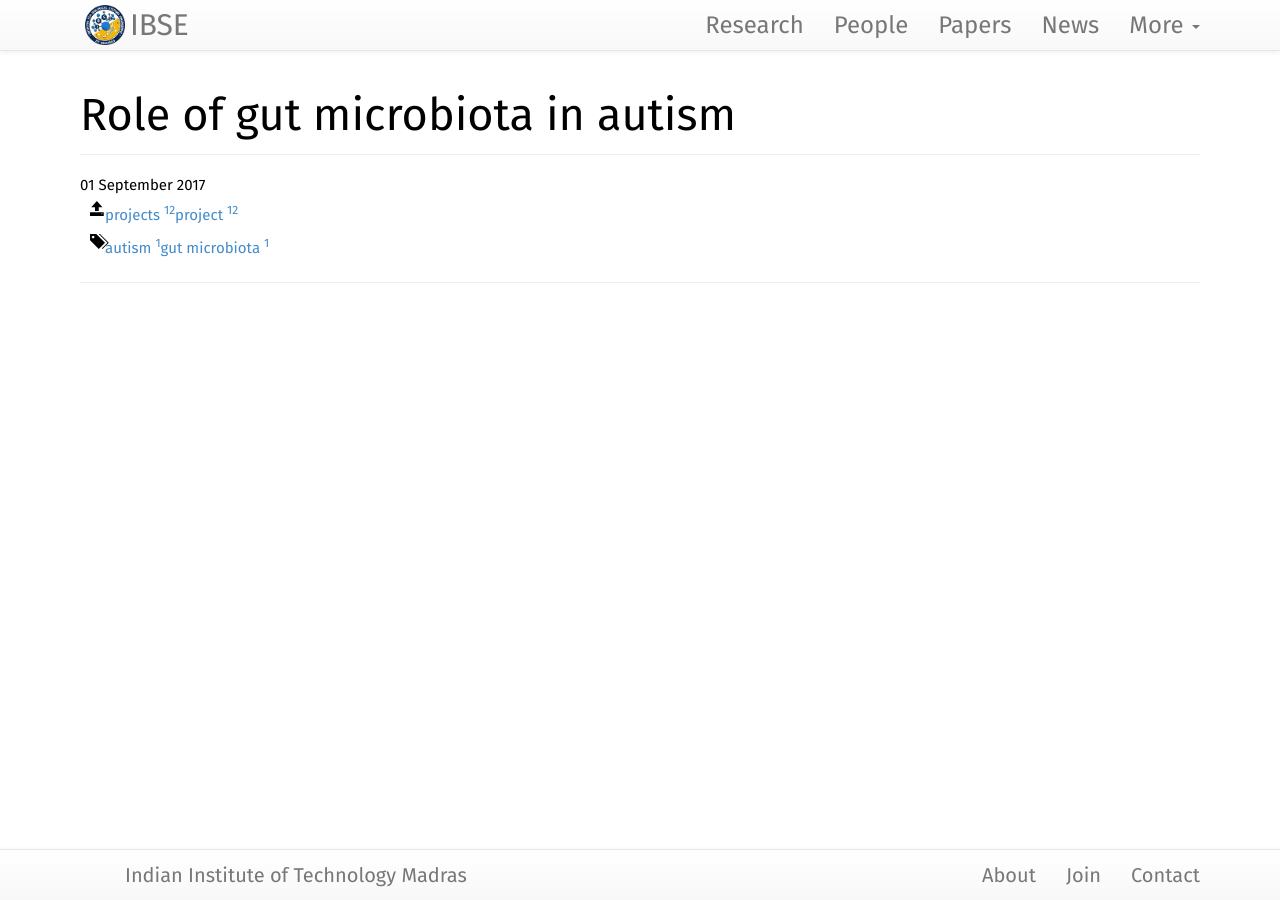
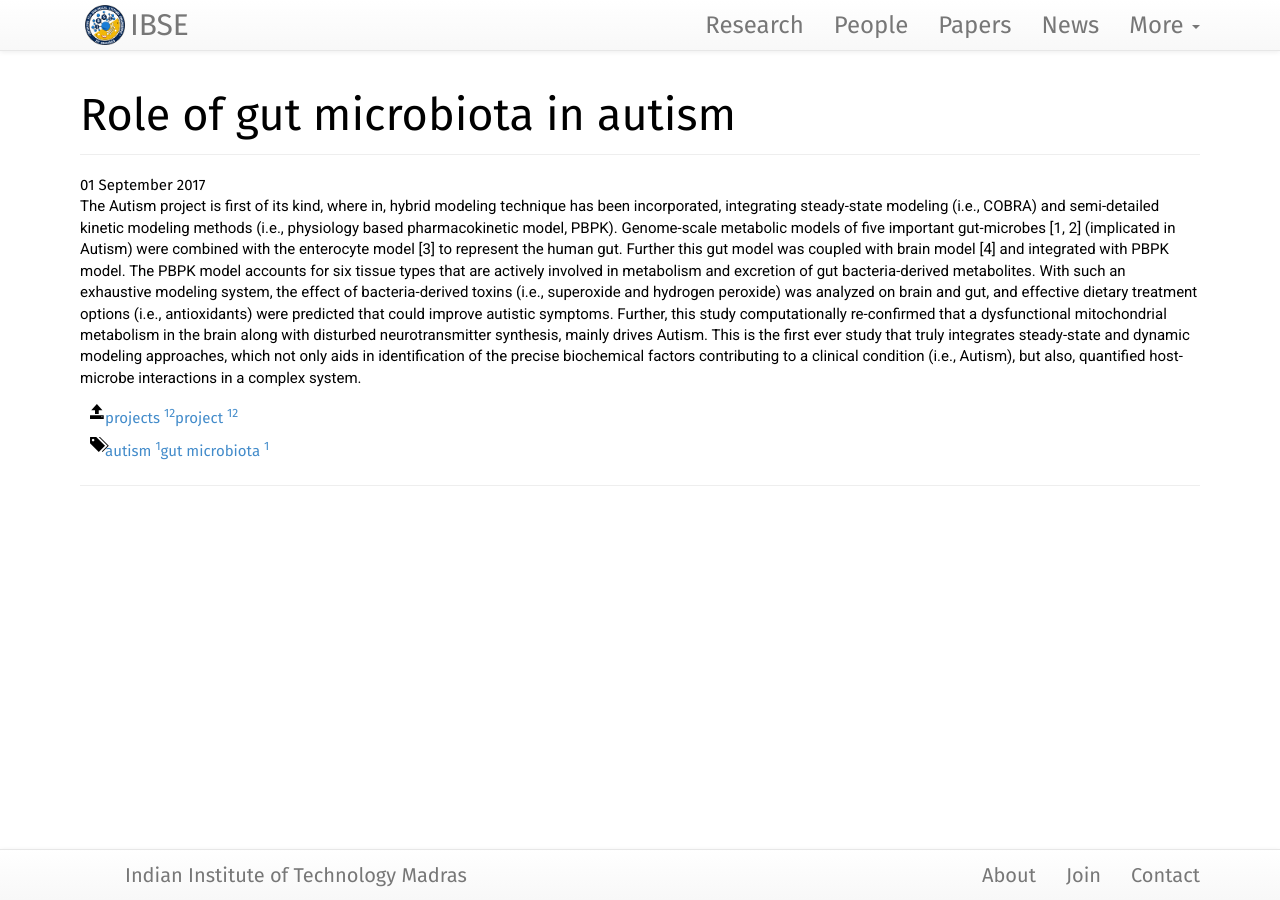
Before and after one commit to philge/ibse-iitm.github.io, a Jekyll site: the page built from projects/_posts/2017-09-01-gut-microbiota-autism.md, in a window 1280 px wide. Built offline with Jekyll 4.4.1, drawn with Linux system fonts in a browser that asks for light colours; nearby versions of some CDN libraries.

Commit message:
Update 2017-09-01-gut-microbiota-autism.md

```diff
--- a/projects/_posts/2017-09-01-gut-microbiota-autism.md
+++ b/projects/_posts/2017-09-01-gut-microbiota-autism.md
@@ -9,3 +9,6 @@ tags: [autism, gut microbiota]
 people: Meghana Palukuri & Swagatika Sahoo & Raghunathan Rengaswamy
 ---
 {% include JB/setup %}
+
+The Autism project is first of its kind, where in, hybrid modeling technique has been incorporated, integrating steady-state modeling (i.e., COBRA) and semi-detailed kinetic modeling methods (i.e., physiology based pharmacokinetic model, PBPK). Genome-scale metabolic models of five important gut-microbes [1, 2] (implicated in Autism) were combined with the enterocyte model
+[3] to represent the human gut. Further this gut model was coupled with brain model [4] and integrated with PBPK model. The PBPK model accounts for six tissue types that are actively involved in metabolism and excretion of gut bacteria-derived metabolites. With such an exhaustive modeling system, the effect of bacteria-derived toxins (i.e., superoxide and hydrogen peroxide) was analyzed on brain and gut, and effective dietary treatment options (i.e., antioxidants) were predicted that could improve autistic symptoms. Further, this study computationally re-confirmed that a dysfunctional mitochondrial metabolism in the brain along with disturbed neurotransmitter synthesis, mainly drives Autism. This is the first ever study that truly integrates steady-state and dynamic modeling approaches, which not only aids in identification of the precise biochemical factors contributing to a clinical condition (i.e., Autism), but also, quantified host-microbe interactions in a complex system.
```
